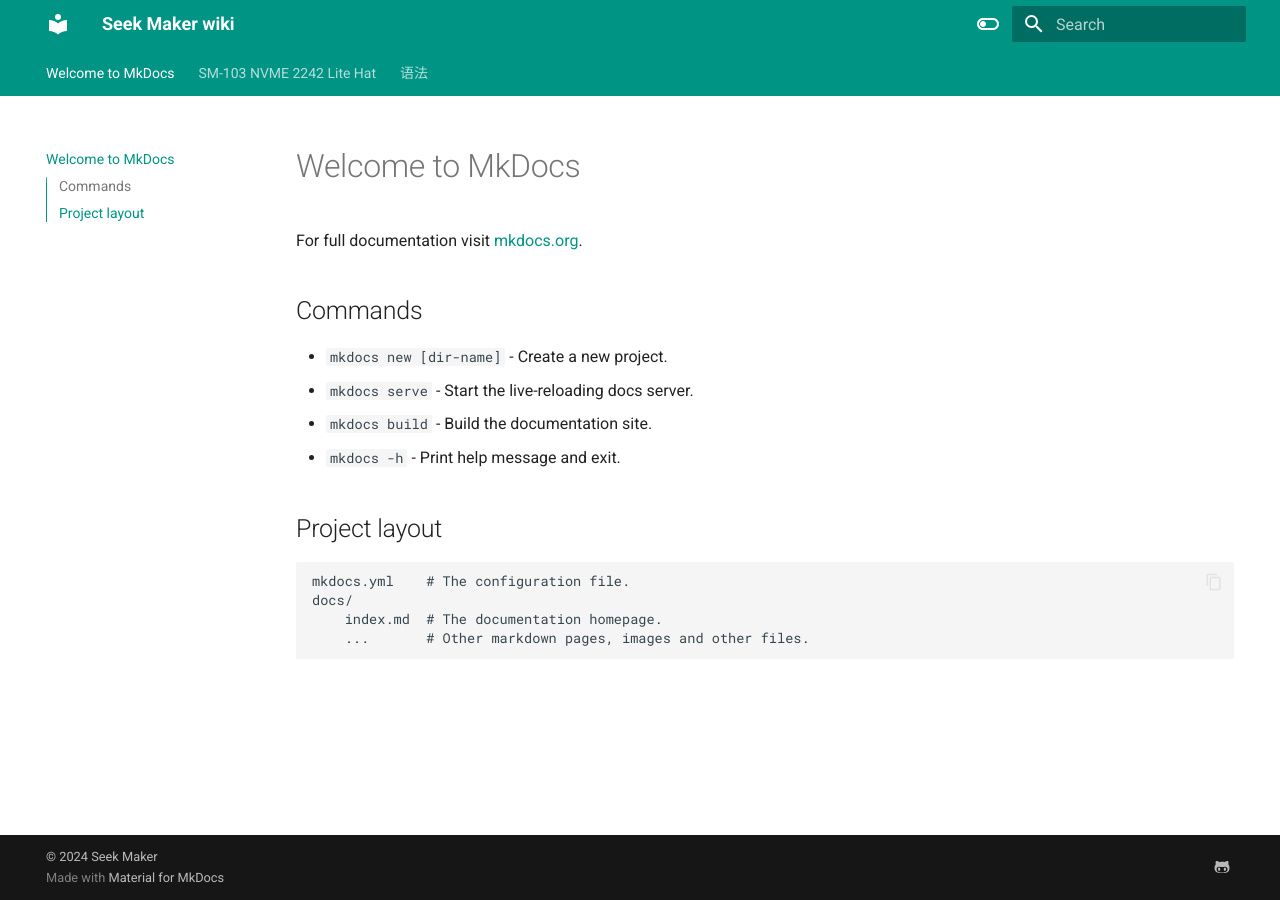
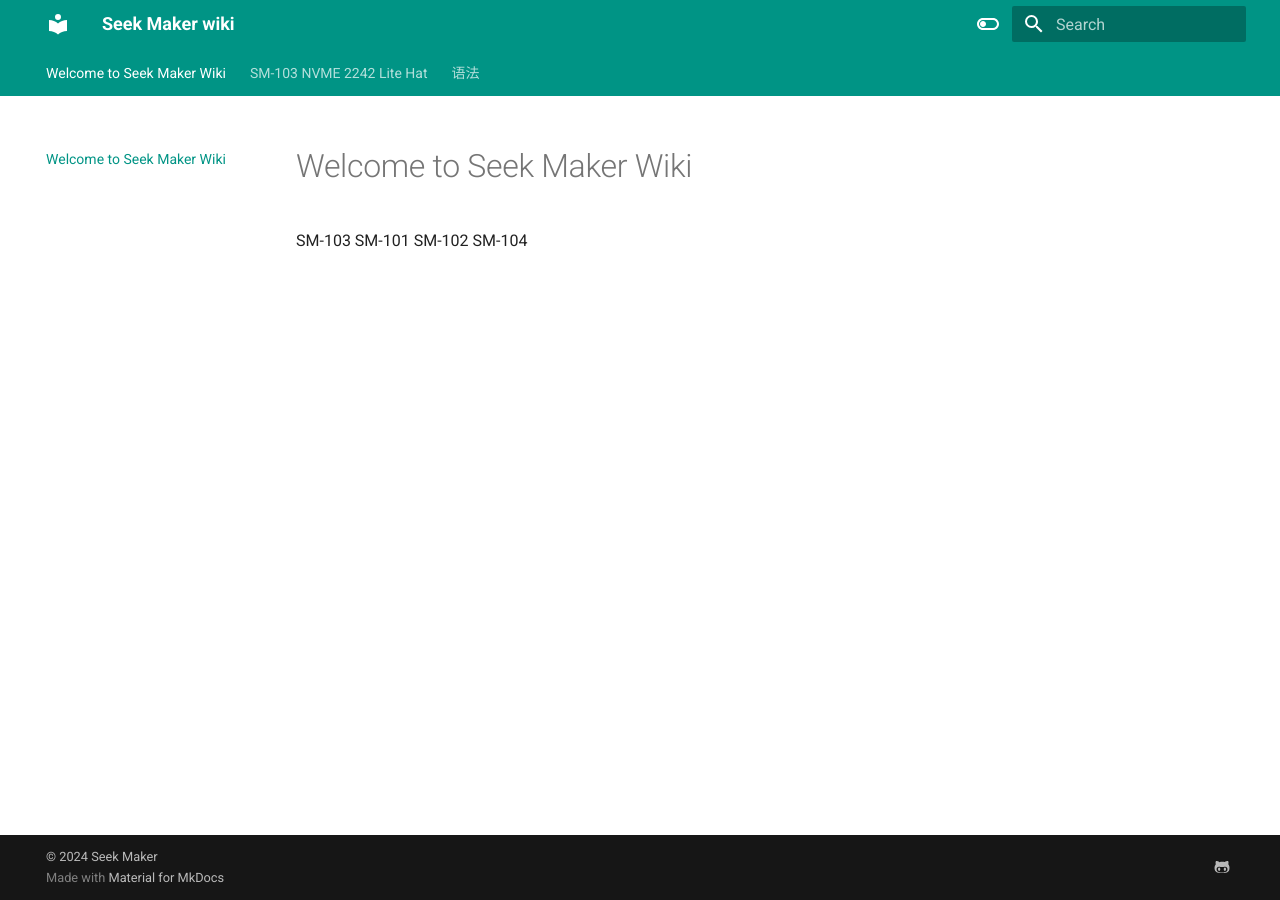
Before and after one commit to seek-maker/SeekMaker-WIKI, an MkDocs documentation site: the page built from docs/index.md, in a window 1280 px wide. Built offline with MkDocs 1.6.1 and Material for MkDocs 9.7.7, drawn with Linux system fonts in a browser that asks for light colours.

Commit message:
更新了主页

```diff
--- a/docs/index.md
+++ b/docs/index.md
@@ -1,17 +1,7 @@
-# Welcome to MkDocs
+# Welcome to Seek Maker Wiki
 
-For full documentation visit [mkdocs.org](https://www.mkdocs.org).
 
-## Commands
-
-* `mkdocs new [dir-name]` - Create a new project.
-* `mkdocs serve` - Start the live-reloading docs server.
-* `mkdocs build` - Build the documentation site.
-* `mkdocs -h` - Print help message and exit.
-
-## Project layout
-
-    mkdocs.yml    # The configuration file.
-    docs/
-        index.md  # The documentation homepage.
-        ...       # Other markdown pages, images and other files.
+SM-103
+SM-101
+SM-102
+SM-104
```
Also changed, not shown: docs/tutorial.md (+17 -0 lines).
